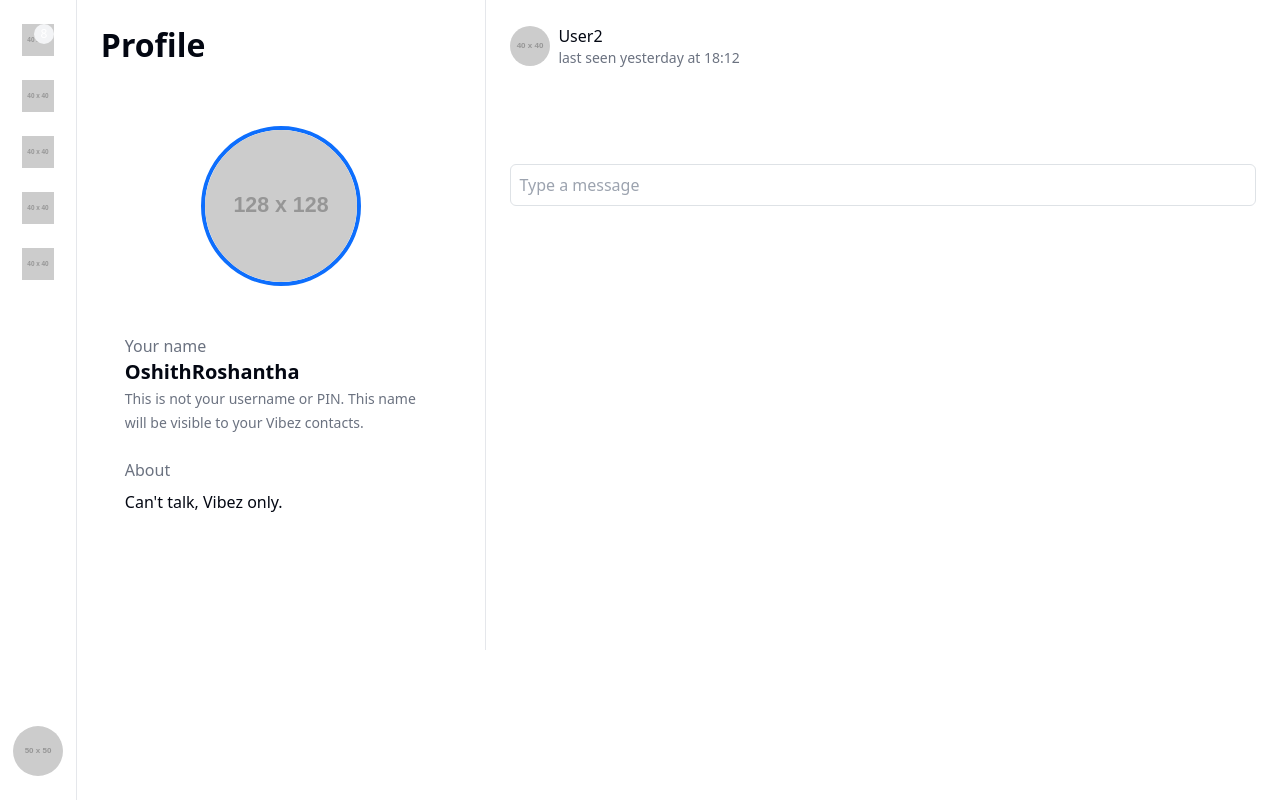
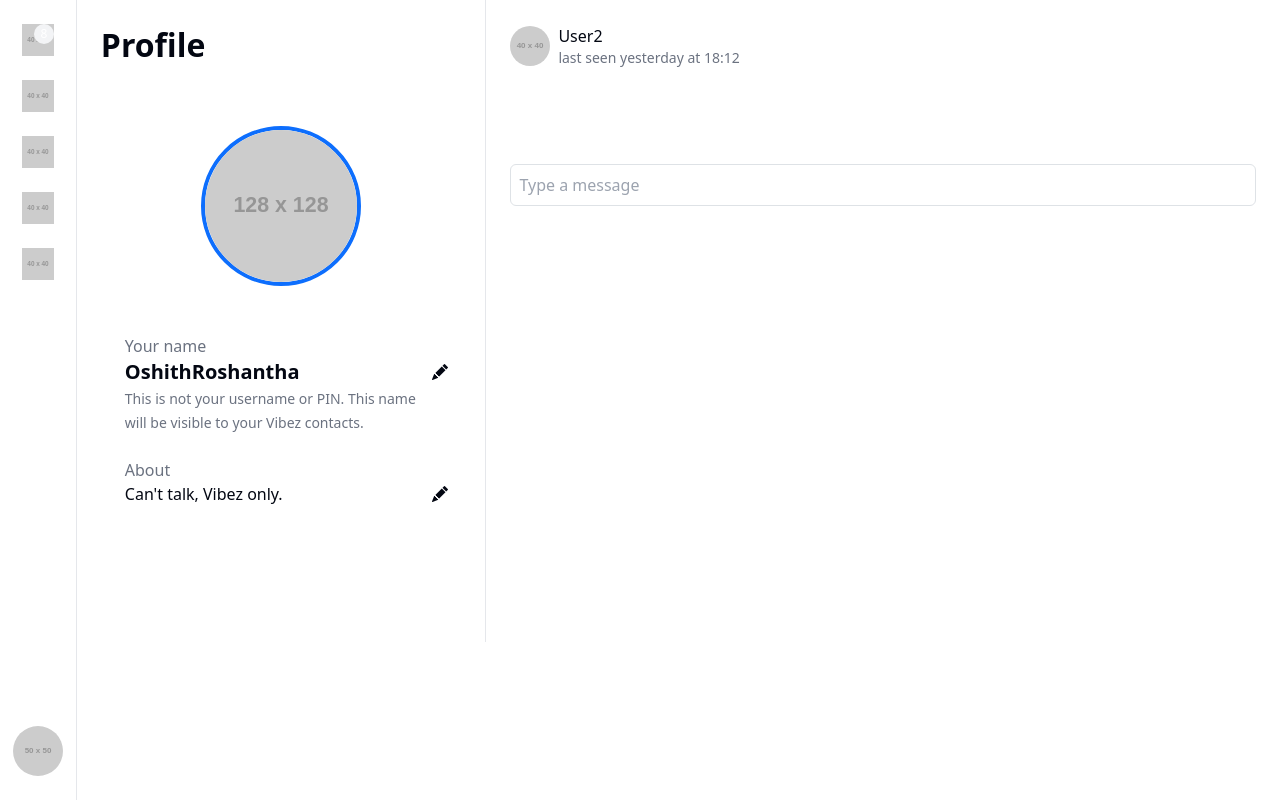
Before and after one commit to OshithRoshantha/Vibez-client, a React (Vite) app: page /Dashboard in a window 1280 px wide. Both pictures are taken after a click on the element 37 px from the left and 751 px from the top of the page. Built offline with nearby package versions, Linux system fonts and the light colour scheme.

Commit message:
feat: enhance Profile component with editable icons for name and about sections

```diff
--- a/src/Components/Profile.jsx
+++ b/src/Components/Profile.jsx
@@ -32,6 +32,7 @@ export default function Profile() {
                 <div className="mt-4">
                 <div className="mt-4">
                     <label className="text-muted-foreground">Your name</label>
+                    <div style={{display:'flex', alignItems:'center',columnGap:'50%'}}>
                     {isEditingName ? (
                     <input
                         className="w-full text-xl font-semibold py-0 mb-0 bg-transparent text-foreground placeholder:text-muted-foreground focus:outline-none"
@@ -42,16 +43,19 @@ export default function Profile() {
                     />
                     ) : (
                     <h2
-                        className="text-xl font-semibold cursor-pointer"
-                        onClick={handleNameClick}
+                        className="text-xl font-semibold"
+
                     >
                         {name}
                     </h2>
                     )}
-                    <span className="text-muted-foreground text-sm"> This is not your username or PIN. This name will be visible to your Vibez contacts. </span>
+                    <i onClick={handleNameClick} className="absolute bi bi-pencil-fill" style={{marginLeft:'24%', cursor:'pointer'}}></i>
+                    </div>
+                    <span className="text-muted-foreground text-sm mt-2"> This is not your username or PIN. This name will be visible to your Vibez contacts. </span>
                 </div>
                 <div className="mt-6">
                     <span className="text-muted-foreground">About</span>
+                    <div style={{display:'flex', alignItems:'center',columnGap:'50%'}}>
                     {isEditingAbout ? (
                     <input
                         className="mt-2 w-full py-0 mb-0 bg-transparent text-foreground placeholder:text-muted-foreground focus:outline-none"
@@ -62,12 +66,14 @@ export default function Profile() {
                     />
                     ) : (
                     <p
-                        className="cursor-pointer mt-2"
-                        onClick={handleAboutClick}
+                        className="mt-0"
+
                     >
                         {about}
                     </p>
                     )}
+                    <i onClick={handleAboutClick} className="absolute bi bi-pencil-fill" style={{marginLeft:'24%', cursor:'pointer'}}></i>
+                    </div>
                 </div>
                 </div>
                 </div>
```
